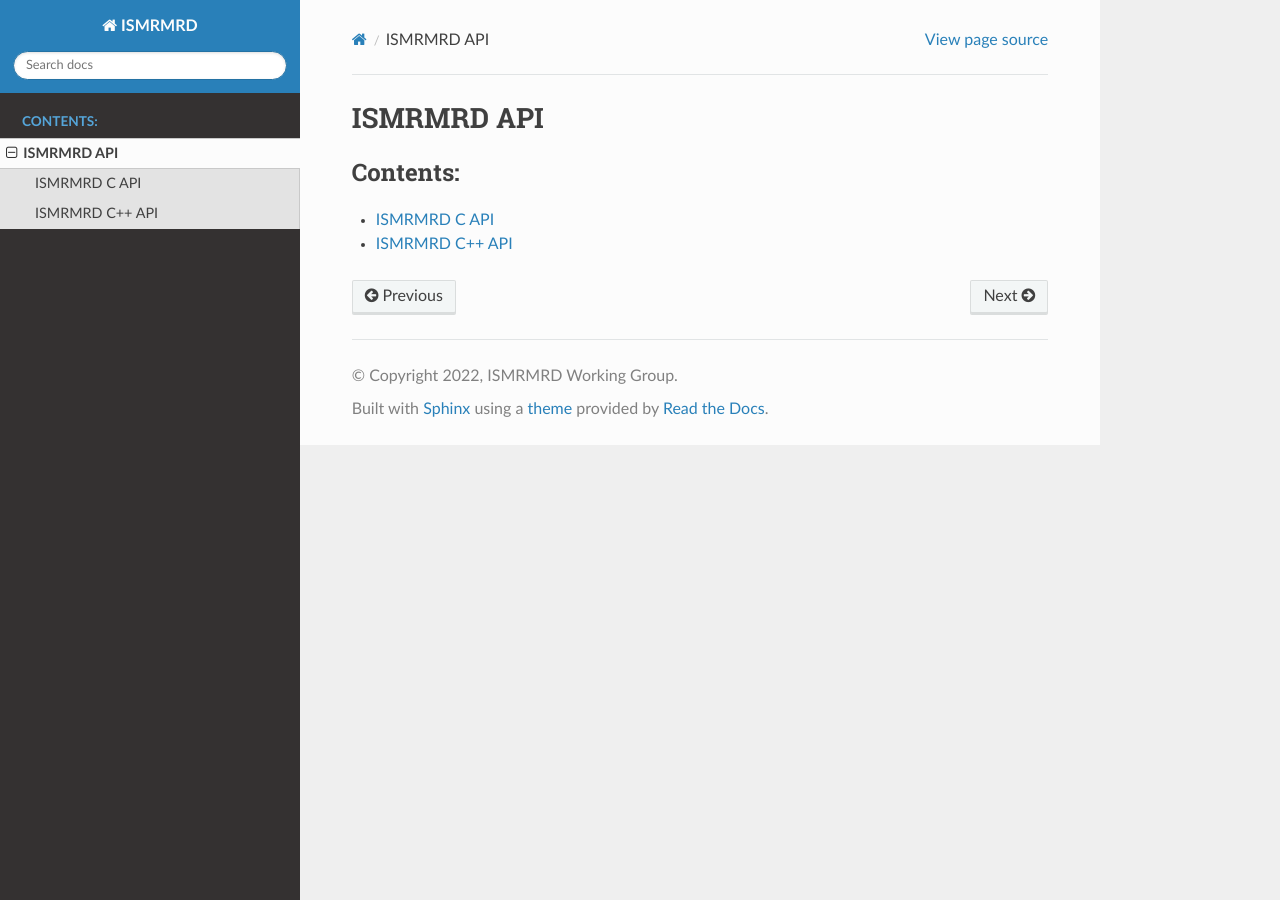
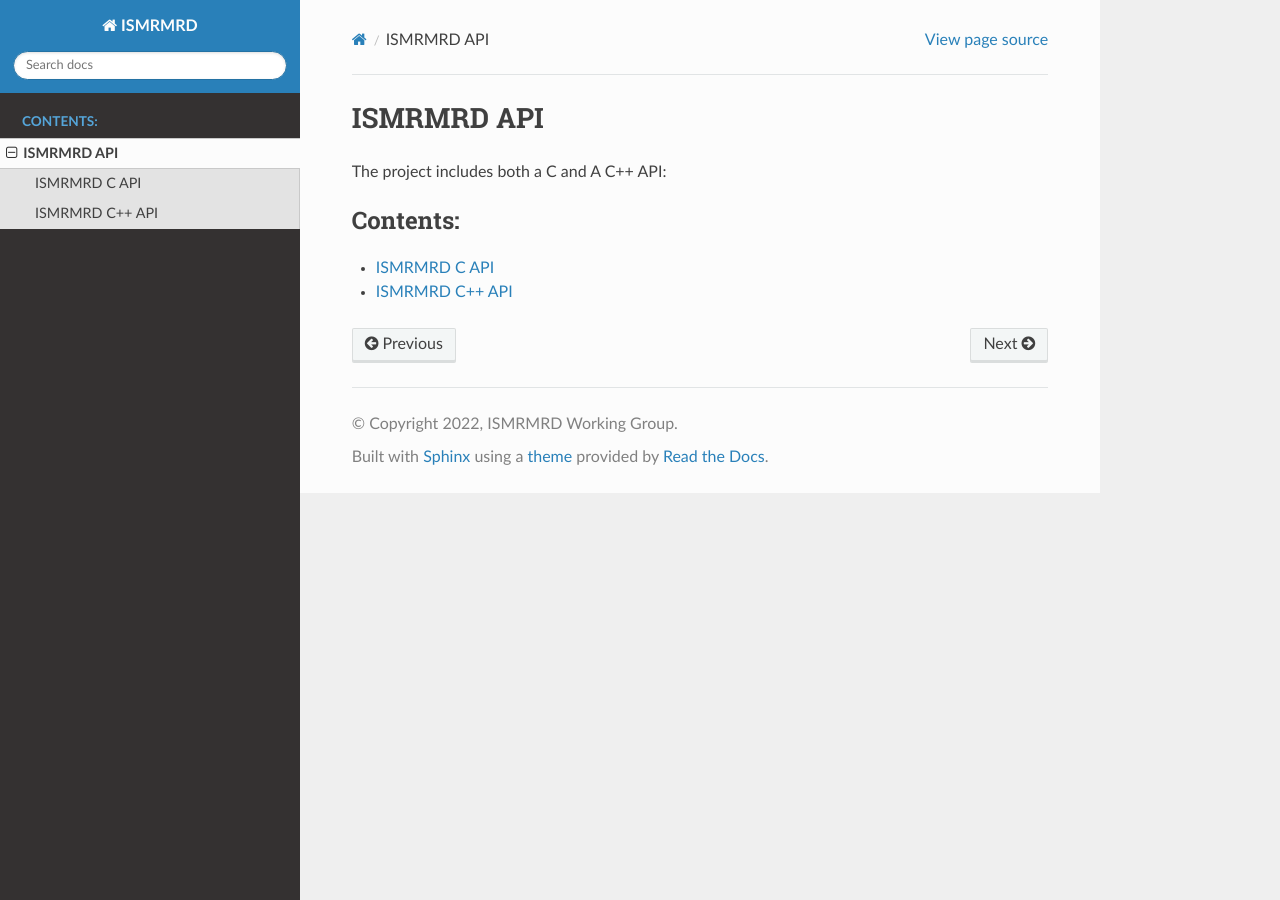
Before and after one commit to ismrmrd/ismrmrd, a Sphinx documentation site: the page built from doc/api.rst, in a window 1280 px wide. Built offline with Sphinx 7.4.7 and the Read the Docs theme 2.0.0, drawn with Linux system fonts in a browser that asks for light colours; the version number could not be read and is left out.

Commit message:
Updated API doc

```diff
--- a/doc/api.rst
+++ b/doc/api.rst
@@ -1,5 +1,7 @@
 ISMRMRD API
 ###########
+
+The project includes both a C and A C++ API:
 
 
 .. toctree::
```
